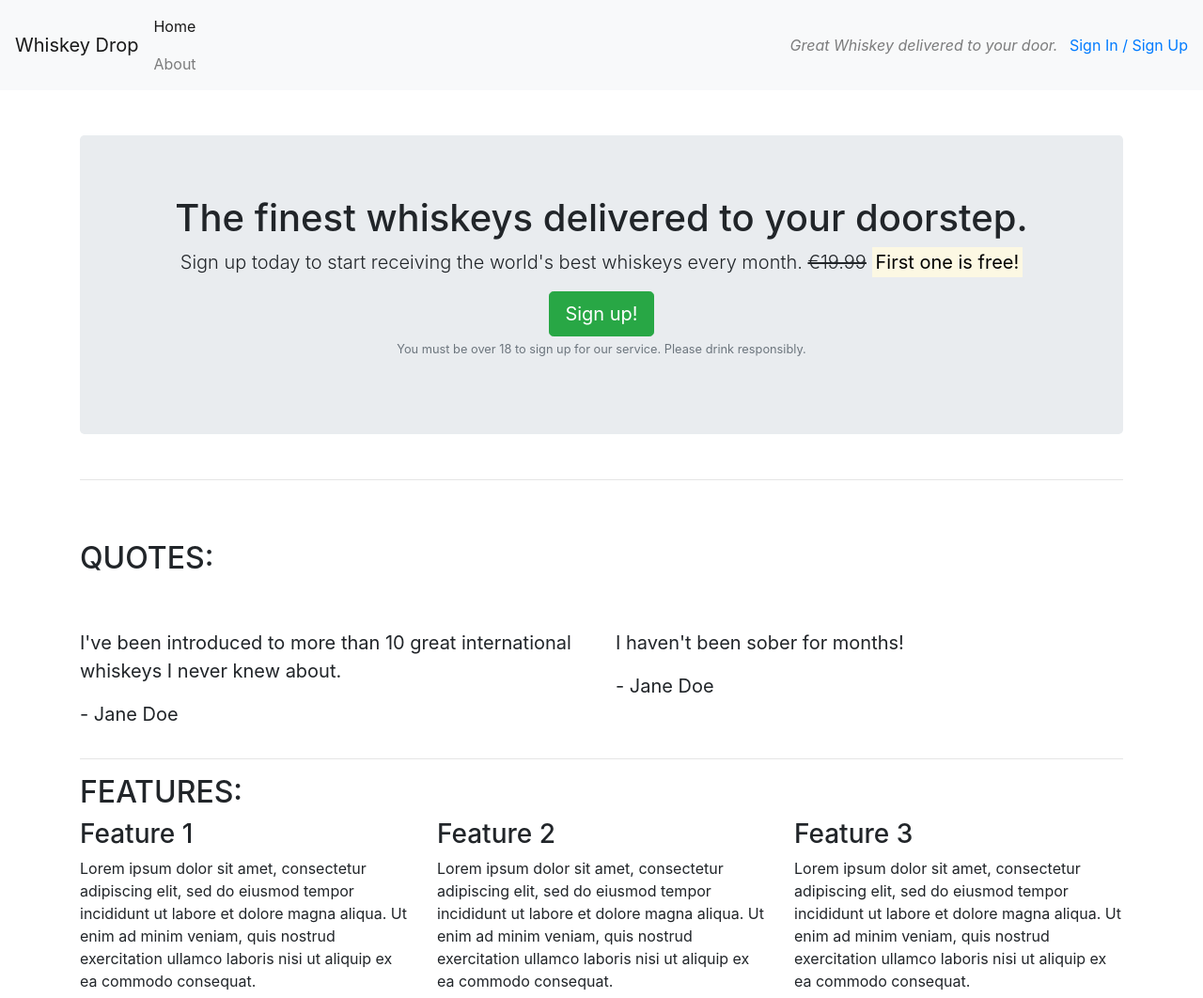
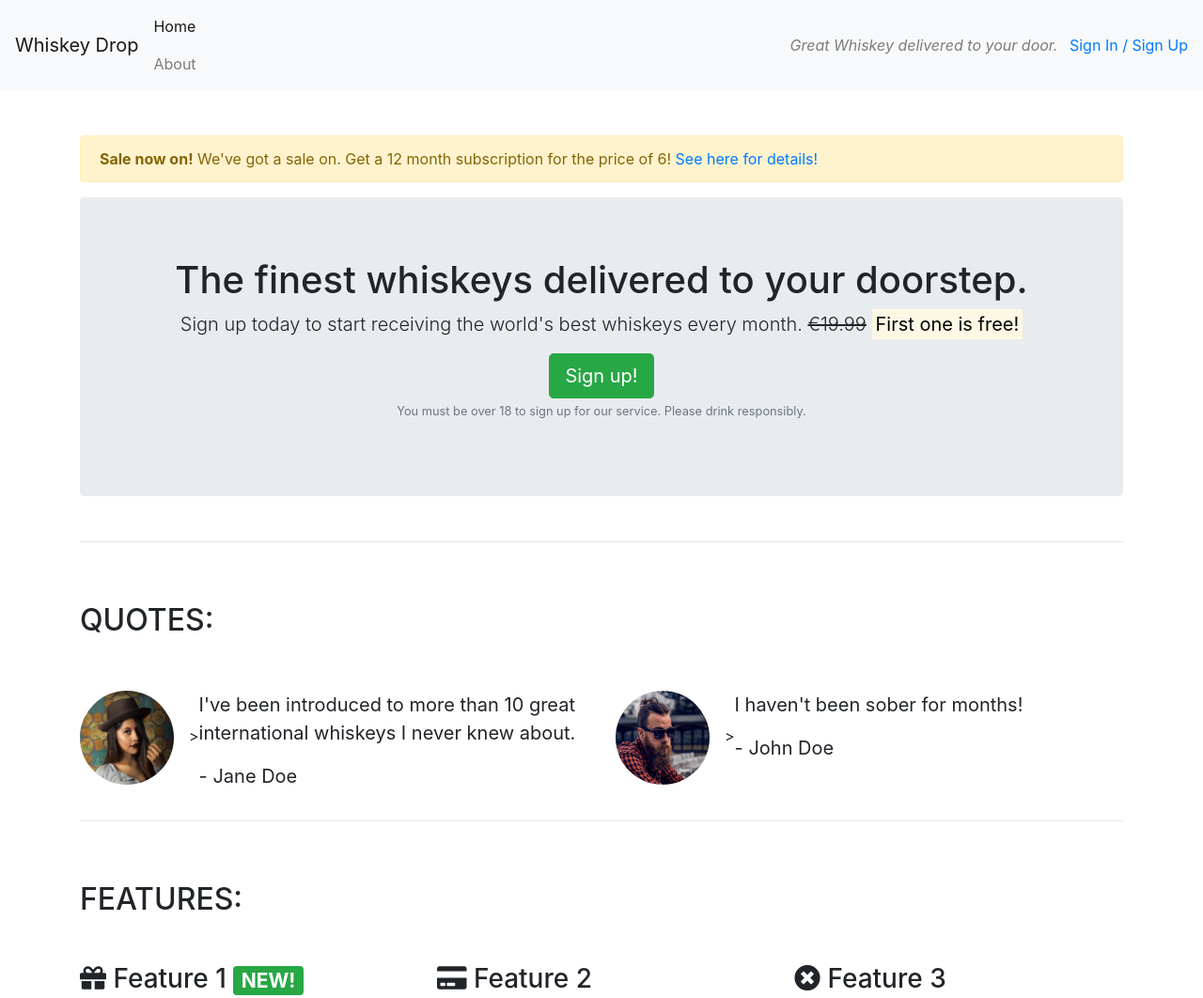
Before and after one commit to Bourkekev/Bootstrap4, a plain HTML site: page index.html in a window 1280 px wide. Shown: the top 1062 px of the page at 94% size. Drawn offline with nearby package versions, Linux system fonts and the light colour scheme.

Commit message:
Images and icons

```diff
--- a/index.html
+++ b/index.html
@@ -11,6 +11,7 @@
 	<script src="https://stackpath.bootstrapcdn.com/bootstrap/4.4.1/js/bootstrap.min.js"
 		integrity="sha384-wfSDF2E50Y2D1uUdj0O3uMBJnjuUD4Ih7YwaYd1iqfktj0Uod8GCExl3Og8ifwB6" crossorigin="anonymous">
 	</script>
+    <link rel="stylesheet" href="https://cdnjs.cloudflare.com/ajax/libs/font-awesome/5.11.2/css/all.css" crossorigin="anonymous">
 </head>
 
 <body>
@@ -27,6 +28,13 @@
         </div>
     </nav>
 	<article class="container mt-5">
+        <div class="row d-none d-sm-block">
+            <div class="col-12">
+                <div class="alert alert-warning">
+                    <strong>Sale now on!</strong> We've got a sale on. Get a 12 month subscription for the price of 6! <a href="#">See here for details!</a>
+                </div>
+            </div>
+        </div>
 		<!-- Callout -->
 		<div class="row">
             <div class="col-12">
@@ -53,16 +61,30 @@
             </div>
             <div class="row">
                 <div class="col-12 col-md-6">
+                    <div class="media">
+                        <div class="d-none d-sm-block">
+                            <img src="images/girl-image.png" class="rounded-circle mr-3" height=100 width=100 />>
+                        </div>
+                        <div class="media-body">
                             <blockquote class="blockquote">
                                 <p>I've been introduced to more than 10 great international whiskeys I never knew about.</p>
                                 <p>- Jane Doe</p>
                             </blockquote>
                         </div>
+                    </div>
+                </div>
                 <div class="col-12 col-md-6">
+                    <div class="media">
+                        <div class="d-none d-sm-block">
+                            <img src="images/guy-image.png" class="rounded-circle mr-3" height=100 width=100 />>
+                        </div>
+                        <div class="media-body">
                             <blockquote class="blockquote">
                                 <p>I haven't been sober for months!</p>
-                        <p>- Jane Doe</p>
+                                <p>- John Doe</p>
                             </blockquote>
+                        </div>
+                    </div>
                 </div>
             </div>
 		</section>
@@ -73,13 +95,13 @@
 		<section class="features">
 			<div class="row">
                 <div class="col-12">
-                    <h2 class="text-uppercase">Features:</h2>
+                    <h2 class="text-uppercase my-5">Features:</h2>
                 </div>
             </div>
             <div class="row">
                 <div class="col-12 col-md-6 col-lg-4">
                     <div class="feature">
-                        <h3>Feature 1</h3>
+                        <h3><i class="fas fa-gift d-none d-sm-inline"></i> Feature 1 <span class="badge badge-success">NEW!</span></h3>
                         <p>Lorem ipsum dolor sit amet, consectetur adipiscing elit, sed do eiusmod tempor incididunt ut labore
                             et dolore magna aliqua. Ut enim ad minim veniam, quis nostrud exercitation ullamco laboris nisi ut
                             aliquip ex ea commodo consequat.</p>
@@ -88,7 +110,7 @@
                 </div>
                 <div class="col-12 col-md-6 col-lg-4">
                     <div class="feature">
-                        <h3>Feature 2</h3>
+                        <h3><i class="fas fa-credit-card d-none d-sm-inline"></i> Feature 2</h3>
                         <p>Lorem ipsum dolor sit amet, consectetur adipiscing elit, sed do eiusmod tempor incididunt ut labore
                             et dolore magna aliqua. Ut enim ad minim veniam, quis nostrud exercitation ullamco laboris nisi ut
                             aliquip ex ea commodo consequat.</p>
@@ -97,7 +119,7 @@
                 </div>
                 <div class="col-12 d-md-none d-lg-block col-lg-4">
                     <div class="feature">
-                        <h3>Feature 3</h3>
+                        <h3><i class="fas fa-times-circle d-none d-sm-inline"></i> Feature 3</h3>
                         <p>Lorem ipsum dolor sit amet, consectetur adipiscing elit, sed do eiusmod tempor incididunt ut labore
                             et dolore magna aliqua. Ut enim ad minim veniam, quis nostrud exercitation ullamco laboris nisi ut
                             aliquip ex ea commodo consequat.</p>
```
Also changed, not shown: images/girl-image.png (added), images/guy-image.png (added). Lines whose indentation alone changed are shown as unchanged.
